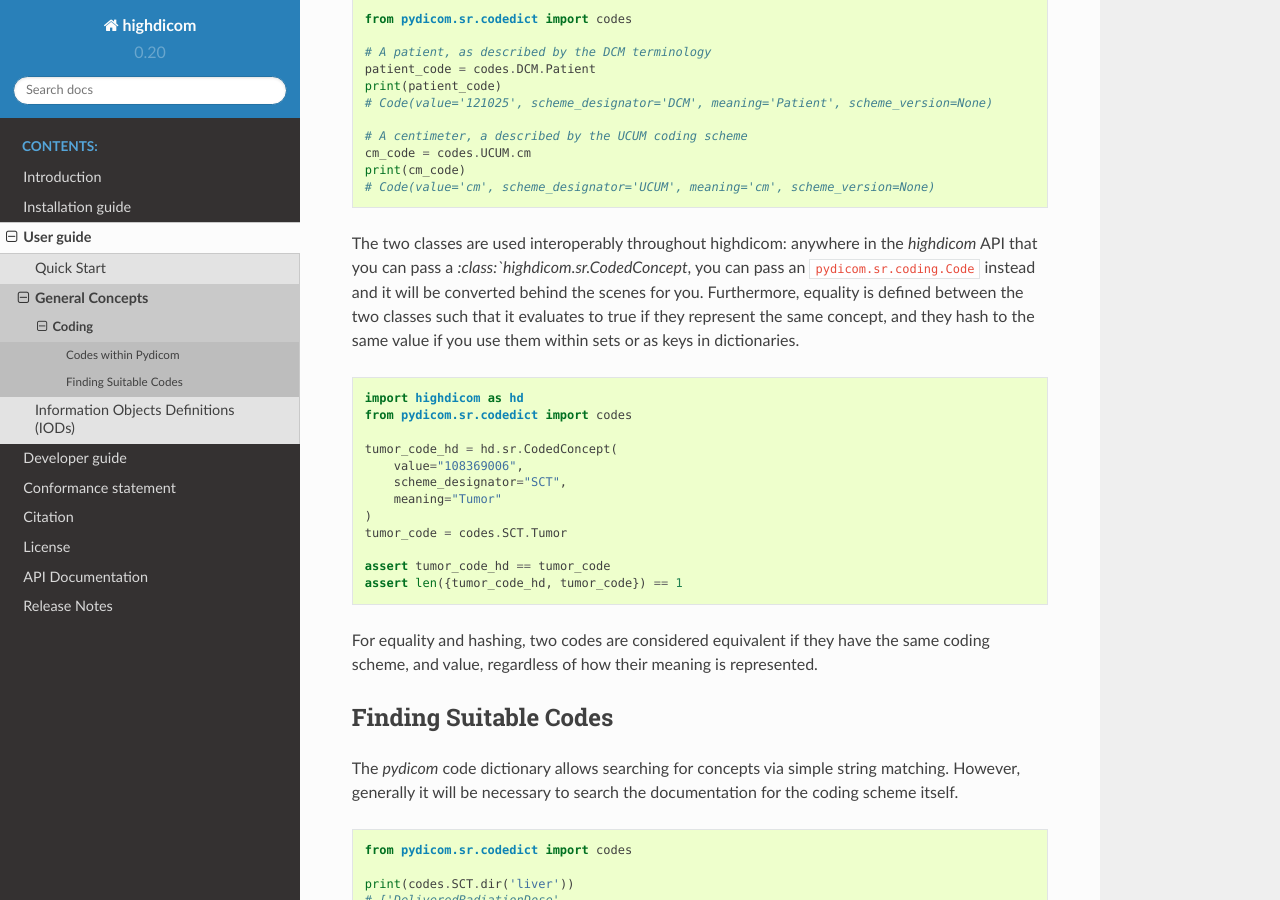
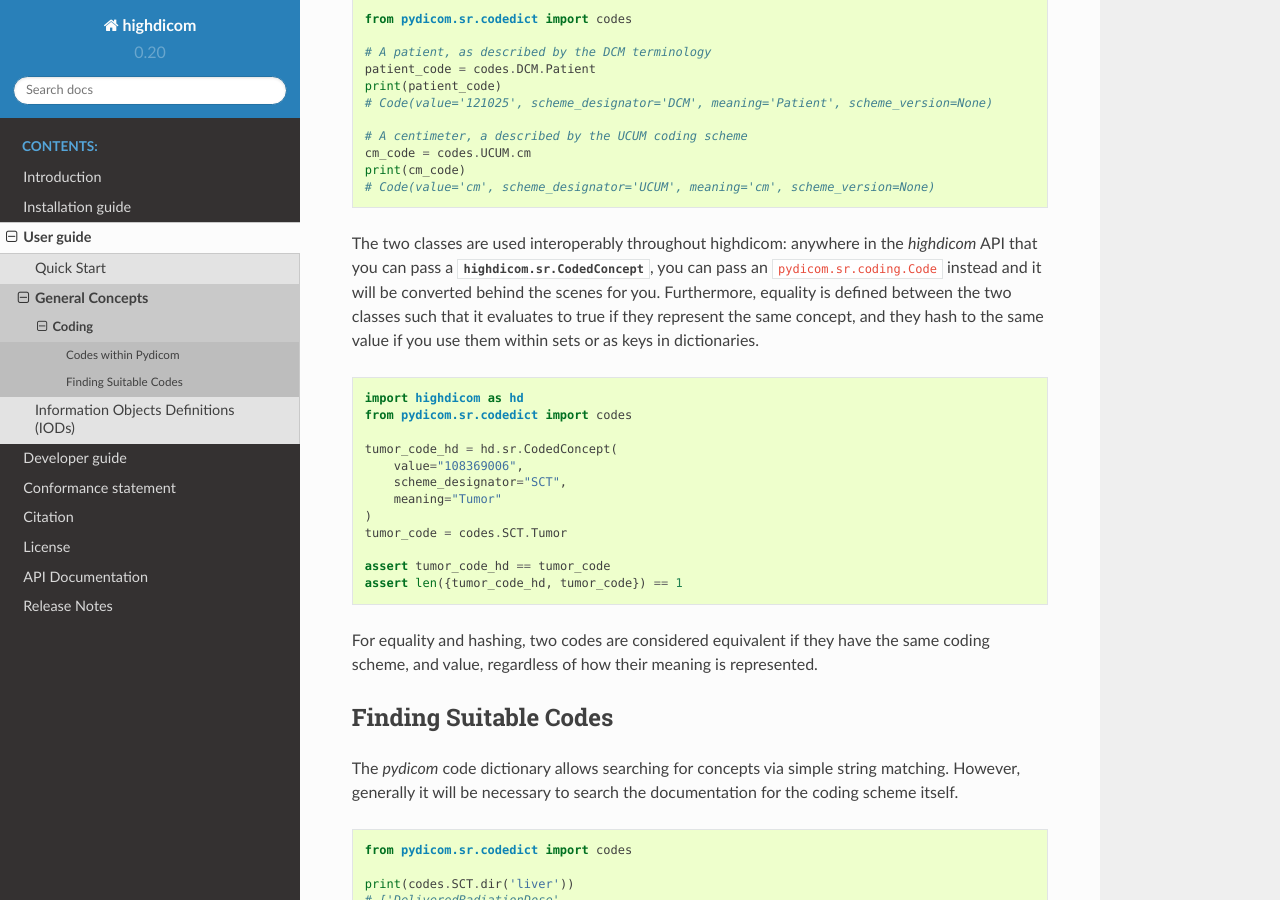
Before and after one commit to ImagingDataCommons/highdicom, a Sphinx documentation site: the page built from docs/coding.rst, in a window 1280 px wide and 900 px high, scrolled down 1670 px. Built offline with Sphinx 7.4.7 and the Read the Docs theme 2.0.0, drawn with Linux system fonts in a browser that asks for light colours.

Commit message:
Fix to coding page

```diff
--- a/docs/coding.rst
+++ b/docs/coding.rst
@@ -102,7 +102,7 @@ Here are some other examples of codes within `pydicom`:
 
 
 The two classes are used interoperably throughout highdicom: anywhere in the
-`highdicom` API that you can pass a `:class:`highdicom.sr.CodedConcept`, you
+`highdicom` API that you can pass a :class:`highdicom.sr.CodedConcept`, you
 can pass an ``pydicom.sr.coding.Code`` instead and it will be converted behind
 the scenes for you. Furthermore, equality is defined between the two classes
 such that it evaluates to true if they represent the same concept, and they
```
